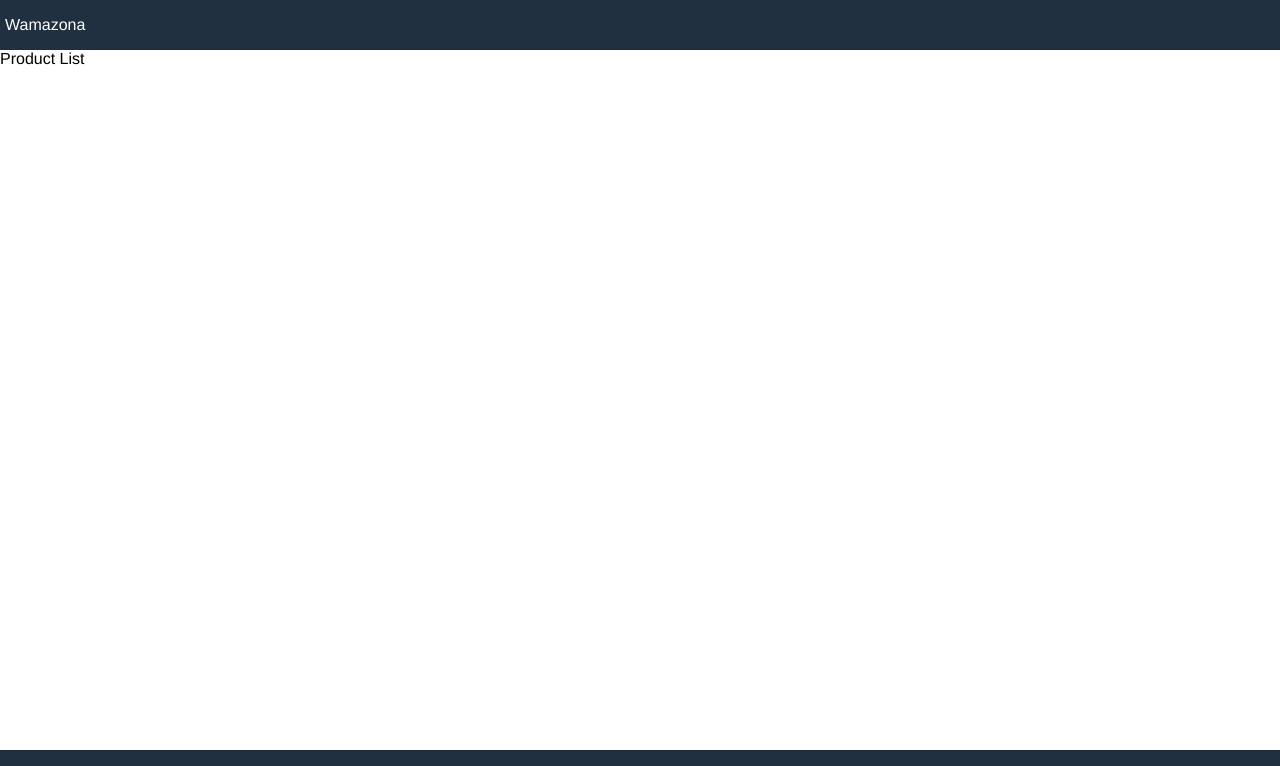
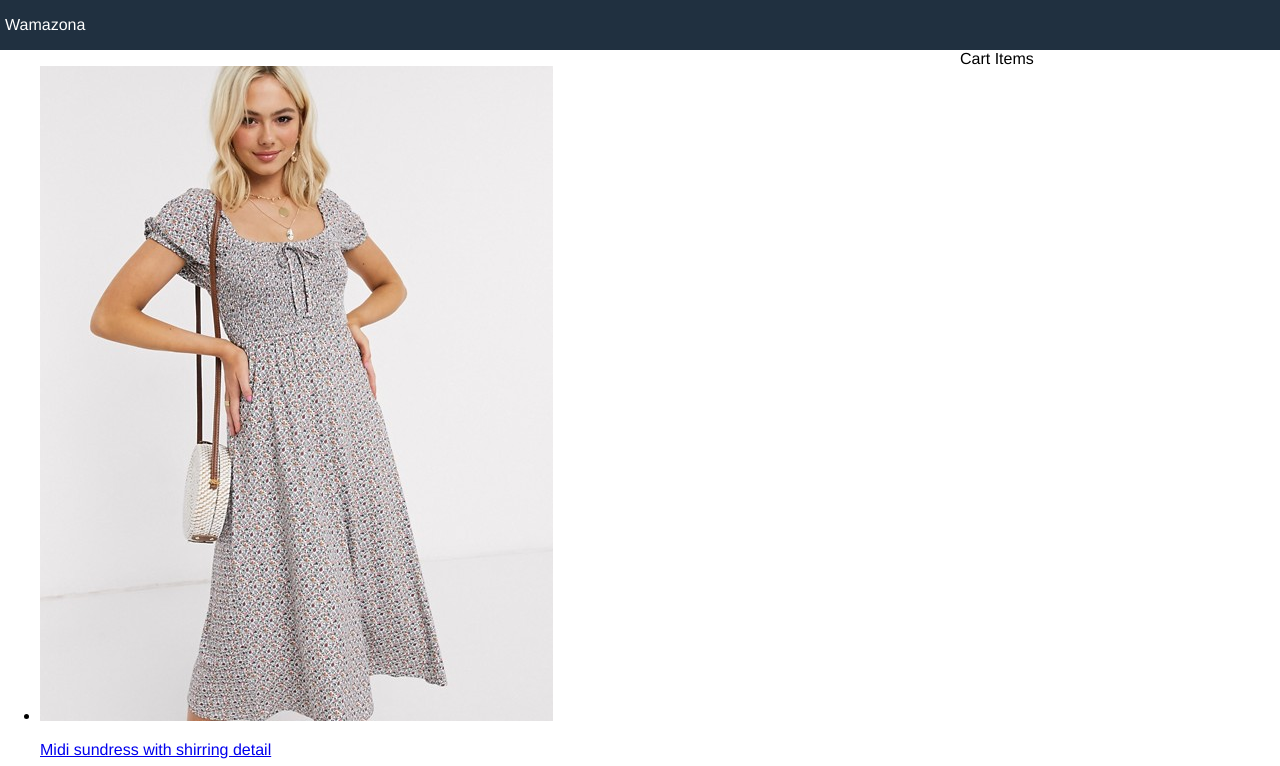
Before and after one commit to Shubham011190/Salezone, a React (Create React App) app: page / in a window 1280 px wide. Shown: the top 766 px of the page. Built offline with nearby package versions, Linux system fonts and the light colour scheme.

Commit message:
Product component

```diff
--- a/src/App.js
+++ b/src/App.js
@@ -1,6 +1,7 @@
 import React from 'react';
 import './App.css';
 import data from './data.json';
+import Products from './components/Products';
 
 class App extends React.Component {
   constructor() {
@@ -18,12 +19,20 @@
           <a href='/'>Wamazona</a>
         </header>
         <main>
-          Product List
+          <div className='content'>
+            <div className='main'>
+              <Products products={this.state.products}/>
+            </div>
+            <div className='sidebar'>
+              Cart Items
+            </div>
+            </div>
       </main>
         <footer>
           All rights reserved.
       </footer>
       </div>
+
     );
   }
 }
--- /dev/null
+++ b/src/components/Products.js
@@ -0,0 +1,27 @@
+import React, { Component } from 'react'
+
+export default class Products extends Component {
+    render() {
+        return (
+            <div>
+                <ul className='products'>
+                    {this.props.products.map(product => (
+                        <li key={product._id}>
+                            <div className='product'>
+                                <a href={"#" + product._id}>
+                                    <img src={product.image} alt={product.title} />
+                                    <p>{product.title}</p>
+                                </a>
+                                <div className='product-price'>
+                                    <div>{product.price}</div>
+                                    <button className='button primary'>Add To Cart</button>
+                                </div>
+                            </div>
+
+                        </li>
+                    ))}
+                </ul>
+            </div>
+        )
+    }
+}
--- a/src/index.css
+++ b/src/index.css
@@ -54,3 +54,16 @@
   align-items: center;
   justify-content: center;
 }
+
+.content{
+  display: flex;
+  flex-wrap: wrap;
+}
+
+.main{
+  flex: 3 60rem;
+}
+
+.sidebar{
+  flex: 1 20rem;
+}
```
